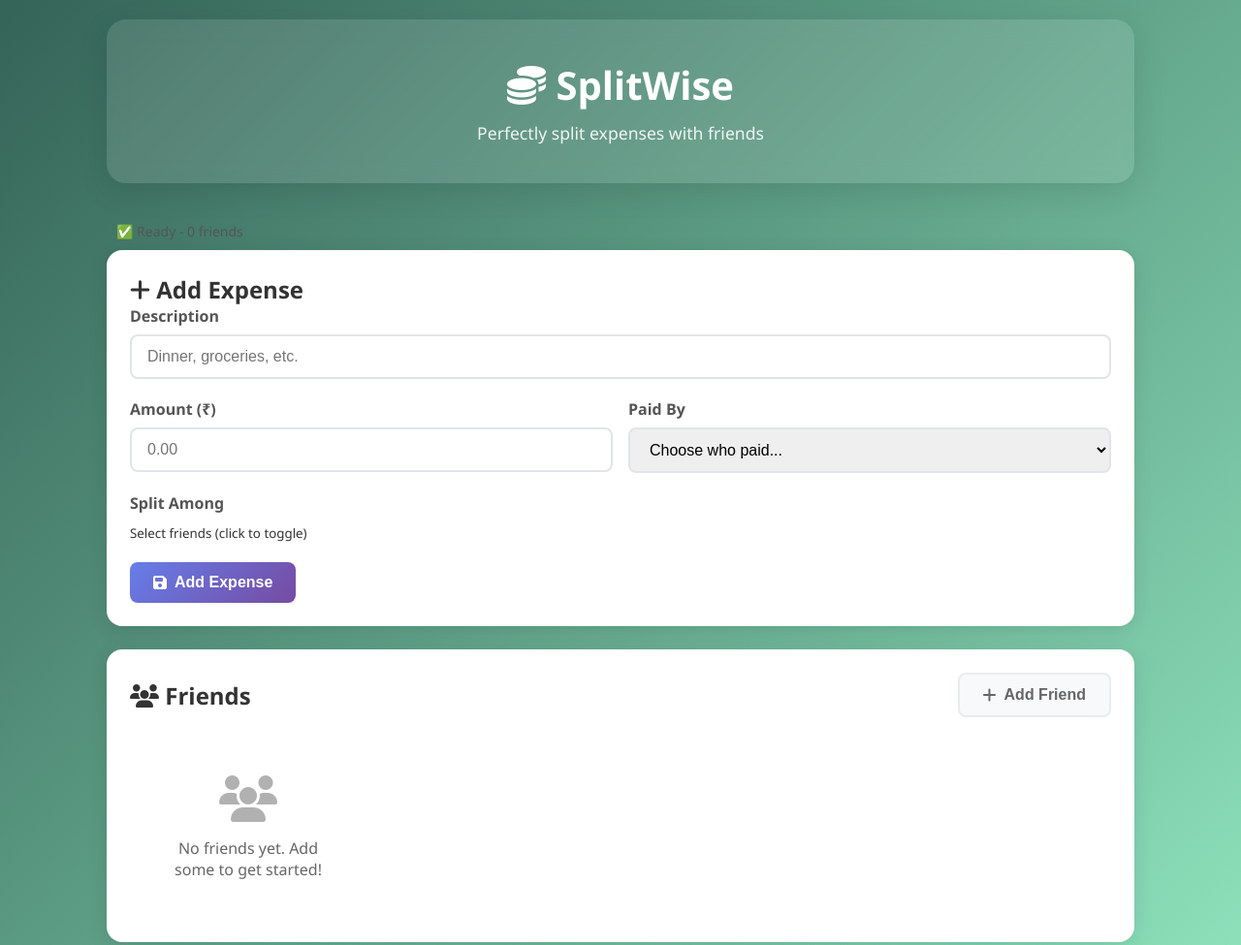
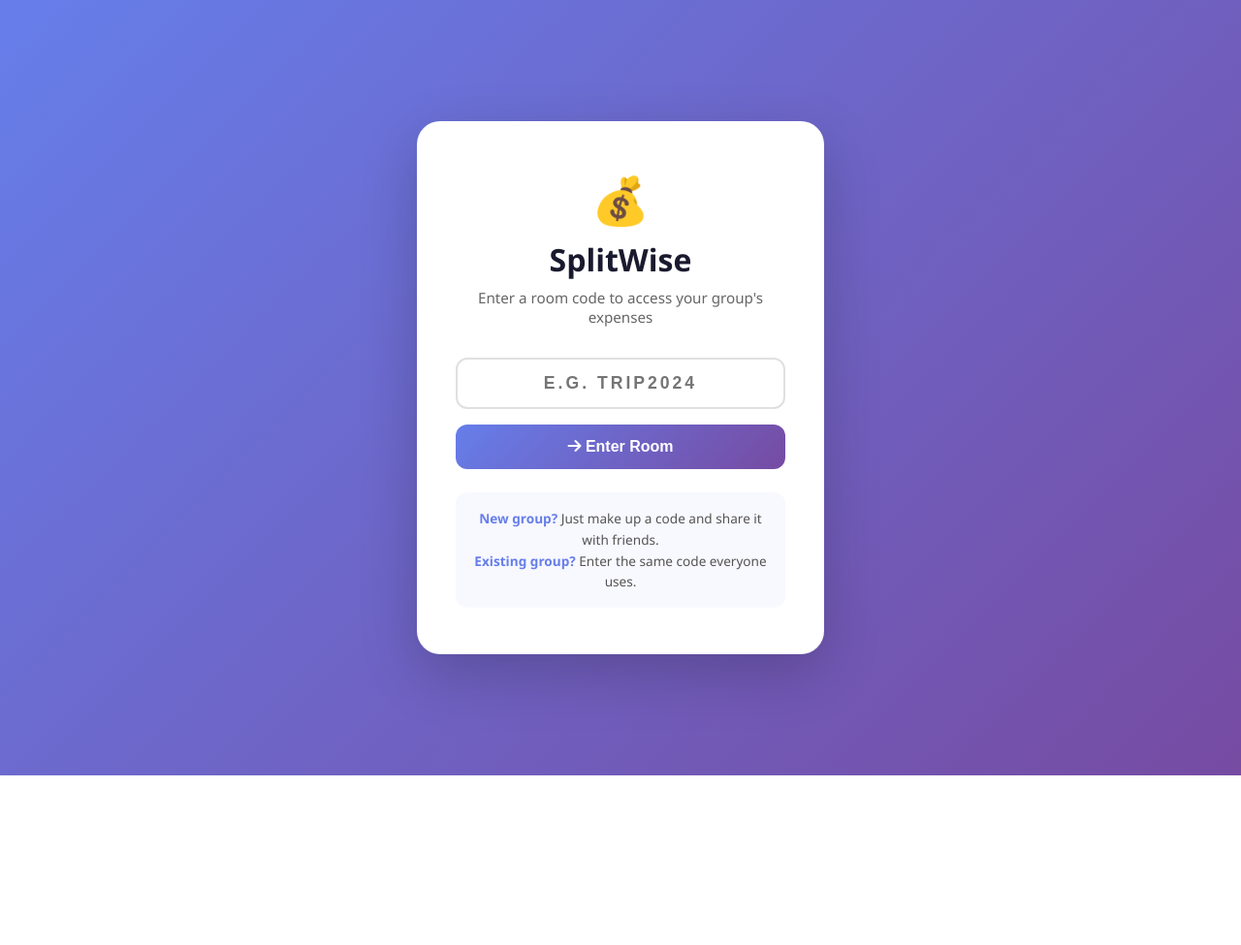
Before and after one commit to AjayKrishnan17/SplitWise-_Final, a plain HTML site: page frontend/index.html in a window 1280 px wide. Shown: the top 975 px of the page at 97% size. After the commit the page ends 800 px from the top, so only its background shows below. Drawn offline with Linux system fonts and the light colour scheme; no server answers.

Commit message:
Refactor index.html for room screen and styles
Added styles for room screen and updated HTML structure.

```diff
--- a/frontend/index.html
+++ b/frontend/index.html
@@ -4,18 +4,155 @@
     <meta charset="UTF-8">
     <meta name="viewport" content="width=device-width, initial-scale=1.0">
     <title>SplitWise - Expense Splitter</title>
+    <link rel="stylesheet" href="style.css">
+    <link href="https://cdnjs.cloudflare.com/ajax/libs/font-awesome/6.4.0/css/all.min.css" rel="stylesheet">
+    <link rel="icon" href="icon.png">
+    <style>
+        /* ── Room Screen ── */
+        #roomScreen {
+            display: flex;
+            align-items: center;
+            justify-content: center;
+            min-height: 100vh;
+            background: linear-gradient(135deg, #667eea 0%, #764ba2 100%);
+            padding: 20px;
+        }
 
-    <!-- CSS -->
-    <link rel="stylesheet" href="style.css">
+        .room-card {
+            background: white;
+            border-radius: 24px;
+            padding: 48px 40px;
+            max-width: 420px;
+            width: 100%;
+            text-align: center;
+            box-shadow: 0 20px 60px rgba(0,0,0,0.2);
+        }
 
-    <!-- Font Awesome Icons -->
-    <link href="https://cdnjs.cloudflare.com/ajax/libs/font-awesome/6.4.0/css/all.min.css" rel="stylesheet">
+        .room-card .logo {
+            font-size: 3rem;
+            margin-bottom: 8px;
+        }
 
-    <!-- Optional Favicon -->
-    <link rel="icon" href="icon.png">
+        .room-card h1 {
+            font-size: 2rem;
+            font-weight: 800;
+            color: #1a1a2e;
+            margin-bottom: 8px;
+        }
+
+        .room-card p {
+            color: #666;
+            margin-bottom: 32px;
+            font-size: 0.95rem;
+        }
+
+        .room-card input {
+            width: 100%;
+            padding: 14px 18px;
+            border: 2px solid #e0e0e0;
+            border-radius: 12px;
+            font-size: 1.1rem;
+            font-weight: 600;
+            text-align: center;
+            letter-spacing: 3px;
+            text-transform: uppercase;
+            outline: none;
+            transition: border-color 0.2s;
+            box-sizing: border-box;
+            margin-bottom: 16px;
+        }
+
+        .room-card input:focus {
+            border-color: #667eea;
+        }
+
+        .room-card .btn-enter {
+            width: 100%;
+            padding: 14px;
+            background: linear-gradient(135deg, #667eea, #764ba2);
+            color: white;
+            border: none;
+            border-radius: 12px;
+            font-size: 1rem;
+            font-weight: 700;
+            cursor: pointer;
+            transition: opacity 0.2s, transform 0.1s;
+        }
+
+        .room-card .btn-enter:hover {
+            opacity: 0.9;
+            transform: translateY(-1px);
+        }
+
+        .room-hint {
+            margin-top: 24px;
+            padding: 16px;
+            background: #f8f8ff;
+            border-radius: 12px;
+            font-size: 0.85rem;
+            color: #555;
+            line-height: 1.6;
+        }
+
+        .room-hint strong {
+            color: #667eea;
+        }
+
+        /* ── Room Badge in Header ── */
+        .room-badge {
+            display: inline-flex;
+            align-items: center;
+            gap: 8px;
+            background: rgba(255,255,255,0.2);
+            border-radius: 20px;
+            padding: 6px 14px;
+            font-size: 0.85rem;
+            margin-top: 8px;
+            cursor: pointer;
+            transition: background 0.2s;
+        }
+
+        .room-badge:hover {
+            background: rgba(255,255,255,0.3);
+        }
+
+        .room-badge i {
+            font-size: 0.75rem;
+        }
+    </style>
 </head>
+<body>
 
-<body>
+    <!-- ── Room Code Screen ── -->
+    <div id="roomScreen">
+        <div class="room-card">
+            <div class="logo">💰</div>
+            <h1>SplitWise</h1>
+            <p>Enter a room code to access your group's expenses</p>
+
+            <form id="roomForm">
+                <input
+                    type="text"
+                    id="roomCodeInput"
+                    placeholder="e.g. TRIP2024"
+                    maxlength="20"
+                    required
+                    autocomplete="off"
+                />
+                <button type="submit" class="btn-enter">
+                    <i class="fas fa-arrow-right"></i> Enter Room
+                </button>
+            </form>
+
+            <div class="room-hint">
+                <strong>New group?</strong> Just make up a code and share it with friends.<br>
+                <strong>Existing group?</strong> Enter the same code everyone uses.
+            </div>
+        </div>
+    </div>
+
+    <!-- ── Main App (hidden until room code entered) ── -->
+    <div id="appContainer" style="display:none;">
 
         <div class="app-container">
 
@@ -24,12 +161,16 @@
                 <div class="header-content">
                     <h1><i class="fas fa-coins"></i> SplitWise</h1>
                     <p>Perfectly split expenses with friends</p>
+                    <div class="room-badge" id="leaveRoomBtn" title="Leave room">
+                        <i class="fas fa-door-open"></i>
+                        Room: <strong id="currentRoomCode">—</strong>
+                        <i class="fas fa-times"></i>
+                    </div>
                 </div>
             </header>
 
-        <div id="status" style="padding:10px;font-size:14px;color:#555;">
-Loading...
-</div>
+            <div id="status" style="padding:10px;font-size:14px;color:#555;">Loading...</div>
+
             <!-- Main Content -->
             <main class="main-content">
 
@@ -37,20 +178,16 @@ Loading...
                 <section class="expense-section">
                     <div class="card">
                         <h2><i class="fas fa-plus"></i> Add Expense</h2>
-
                         <form id="expenseForm" autocomplete="off">
-
                             <div class="input-group">
                                 <label>Description</label>
                                 <input type="text" id="expenseDesc" placeholder="Dinner, groceries, etc." required>
                             </div>
-
                             <div class="input-row">
                                 <div class="input-group">
                                     <label>Amount (₹)</label>
                                     <input type="number" id="expenseAmount" step="0.01" min="0.01" placeholder="0.00" required>
                                 </div>
-
                                 <div class="input-group">
                                     <label>Paid By</label>
                                     <select id="paidBy" required>
@@ -58,21 +195,14 @@ Loading...
                                     </select>
                                 </div>
                             </div>
-
                             <div class="input-group">
                                 <label>Split Among</label>
-
-                            <div class="friend-selector" id="friendSelector">
-                                <!-- Dynamic friends added by JS -->
-                            </div>
-
+                                <div class="friend-selector" id="friendSelector"></div>
                                 <small>Select friends (click to toggle)</small>
                             </div>
-
                             <button type="submit" class="btn btn-primary">
                                 <i class="fas fa-save"></i> Add Expense
                             </button>
-
                         </form>
                     </div>
                 </section>
@@ -80,82 +210,57 @@ Loading...
                 <!-- Friends Section -->
                 <section class="friends-section">
                     <div class="card">
-
                         <div class="section-header">
                             <h2><i class="fas fa-users"></i> Friends</h2>
-
                             <button class="btn btn-secondary" id="addFriendBtn">
                                 <i class="fas fa-plus"></i> Add Friend
                             </button>
                         </div>
-
                         <div id="friendsList" class="friends-grid"></div>
-
                     </div>
                 </section>
 
                 <!-- Summary Section -->
                 <section class="summary-section">
-
                     <div class="summary-grid">
-
                         <div class="card summary-card">
                             <h3><i class="fas fa-list"></i> Recent Expenses</h3>
                             <div id="expensesList"></div>
                         </div>
-
                         <div class="card balance-card">
                             <h3><i class="fas fa-scale-balanced"></i> Balances</h3>
                             <div id="balanceList"></div>
                         </div>
-
                     </div>
-
                 </section>
 
             </main>
-
         </div>
 
         <!-- Add Friend Modal -->
         <div id="friendModal" class="modal">
-
             <div class="modal-content">
-
                 <div class="modal-header">
                     <h3><i class="fas fa-user-plus"></i> Add Friend</h3>
                     <span class="modal-close">&times;</span>
                 </div>
-
                 <form id="friendForm">
-
                     <div class="input-group">
                         <input type="text" id="friendName" placeholder="Friend's name" required>
                     </div>
-
                     <div class="modal-buttons">
-                    <button type="button" class="btn btn-secondary modal-close">
-                        Cancel
-                    </button>
-
-                    <button type="submit" class="btn btn-primary">
-                        Add Friend
-                    </button>
+                        <button type="button" class="btn btn-secondary modal-close">Cancel</button>
+                        <button type="submit" class="btn btn-primary">Add Friend</button>
+                    </div>
+                </form>
+            </div>
         </div>
 
-            </form>
+        <!-- Footer -->
+        <footer class="name">Made by AJAY KRISHNAN R</footer>
 
     </div>
 
-    </div>
-
-    <!-- Footer -->
-    <footer class="name">
-        Made by AJAY KRISHNAN R
-    </footer>
-
-    <!-- JavaScript -->
     <script src="app.js"></script>
-
 </body>
 </html>
```
Lines whose indentation alone changed are shown as unchanged.
